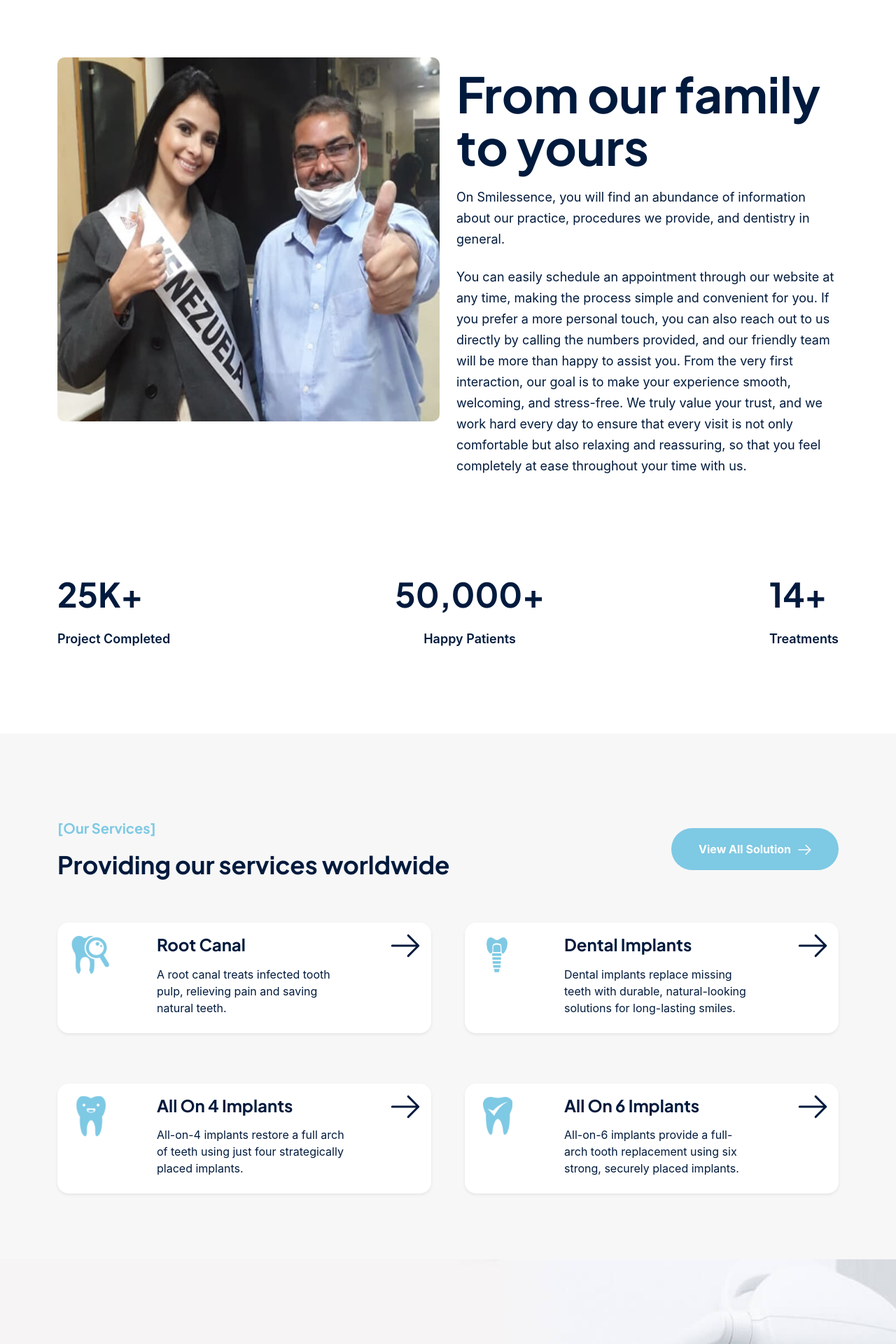
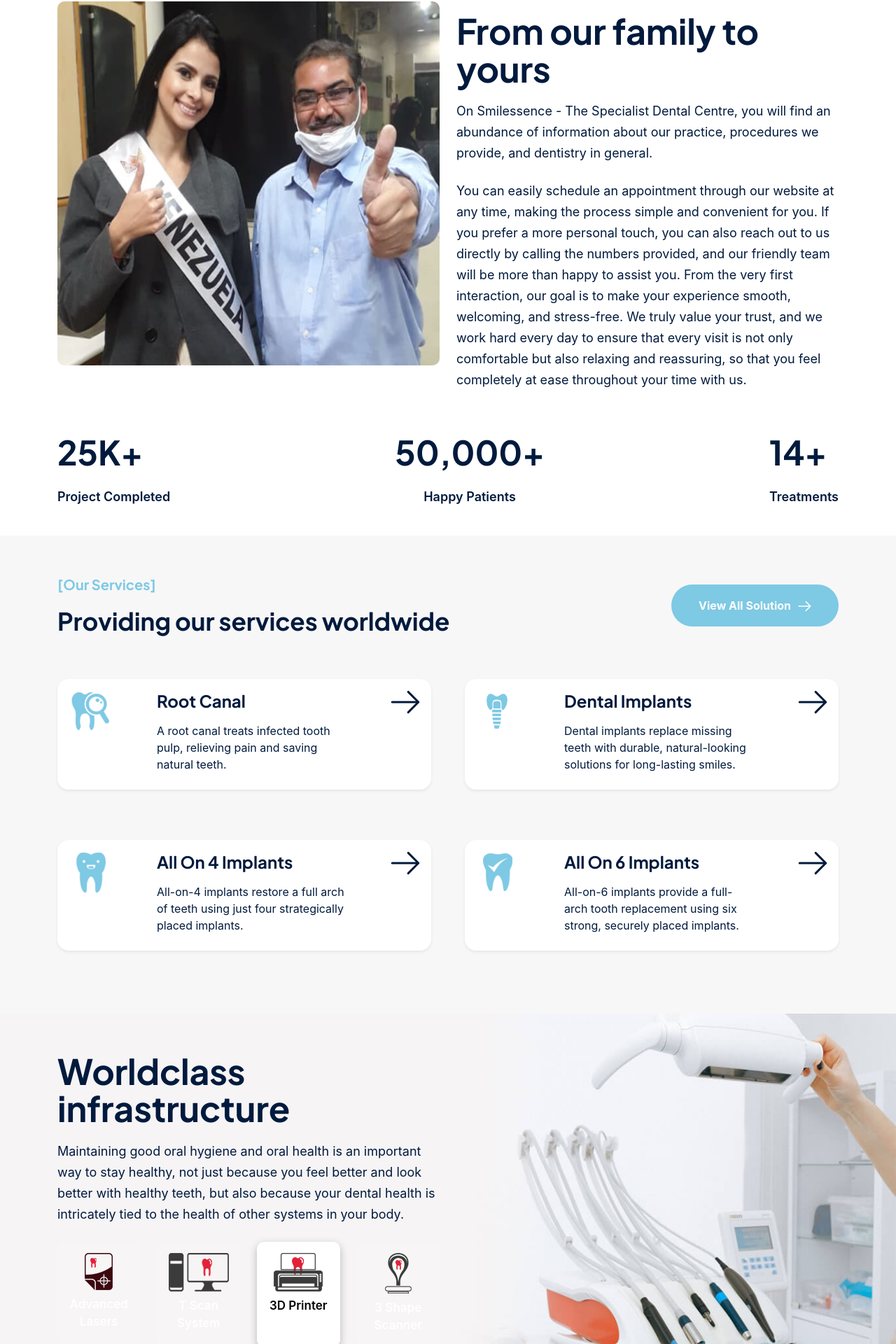
Before and after one commit to harry247302/smilessence-2, a Next.js app: page / in a window 1280 px wide. Shown: the part 838-2758 px from the top of the page at 70% size. Built offline with nearby package versions, Linux system fonts and the light colour scheme.

Commit message:
change in spacing

```diff
--- a/src/components/homes/home-1/AboutHomeOne.tsx
+++ b/src/components/homes/home-1/AboutHomeOne.tsx
@@ -29,8 +29,8 @@ export default function AboutHomeOne() {
             <div className="col-lg-6">
               <div className="luminix-default-content">
                 {/* <h6>[About Us]</h6> */}
-                <h2 className="title">From our family to yours</h2>
-                <p className="text">On Smilessence, you will find an abundance of information about our practice, procedures we provide, and dentistry in general.</p>
+                <h2 className="title" style={{fontSize:"50px"}}>From our family to yours</h2>
+                <p className="text">On Smilessence - The Specialist Dental Centre, you will find an abundance of information about our practice, procedures we provide, and dentistry in general.</p>
                                 <p className="text">You can easily schedule an appointment through our website at any time, making the process simple and convenient for you. If you prefer a more personal touch, you can also reach out to us directly by calling the numbers provided, and our friendly team will be more than happy to assist you. From the very first interaction, our goal is to make your experience smooth, welcoming, and stress-free. We truly value your trust, and we work hard every day to ensure that every visit is not only comfortable but also relaxing and reassuring, so that you feel completely at ease throughout your time with us.</p>
 
                 {/* <div className="luminix-list-icon-content">
--- a/src/components/homes/home-1/BlogHomeOne.tsx
+++ b/src/components/homes/home-1/BlogHomeOne.tsx
@@ -17,7 +17,7 @@ export default function BlogHomeOne() {
           <div className="row">
             <div className="col-xl-7 col-lg-8">
               <h6>[Our Latest News]</h6>
-              <h2 className="title pb-0">Explore our latest blogs </h2>
+              <h2 style={{fontSize:"50px"}} className="title pb-0">Explore our latest blogs </h2>
             </div>
             <div className="col-xl-5 col-lg-4 d-flex align-items-center justify-content-end">
               <div className="luminix-title-btn">
--- a/src/components/homes/home-1/ContactHomeOne.tsx
+++ b/src/components/homes/home-1/ContactHomeOne.tsx
@@ -18,7 +18,7 @@ export default function ContactHomeOne() {
               <div className="luminix-contact-box pl-51">
                 <div className="luminix-contact-title">
                   <h6>[Contact Us Directly]</h6>
-                  <h2 className="title pb-0">Send us a message</h2>
+                  <h2 style={{fontSize:"50px"}} className="title pb-0">Send us a message</h2>
                 </div>
 
                 <form>
--- a/src/components/homes/home-1/TeamHomeOne.tsx
+++ b/src/components/homes/home-1/TeamHomeOne.tsx
@@ -23,7 +23,7 @@ export default function TeamHomeOne({ style_2 }: StyleProps) {
      <div className="luminix-padding-section4">
   <div className="container">
     <div className="luminix-section-title center">
-      <h2 className="title">Our Dentists</h2>
+      <h2 className="itle" style={{fontSize:"50px"}}>Our Dentists</h2>
       <p className="text2">
 Our Dental Clinic has two dental experts available for your convenience:      </p>
     </div>
--- a/src/components/homes/home-1/TestimonialHomeOne.tsx
+++ b/src/components/homes/home-1/TestimonialHomeOne.tsx
@@ -54,7 +54,7 @@ export default function TestimonialHomeOne({ style_2 }: StyleProps) {
         <div className="container">
           <div className="luminix-section-title center">
             {/* {style_2 ? null : <h6>[Client Reviews]</h6>} */}
-            <h3 className="title">Hear what our happy clients say</h3>
+            <h2 className="title" style={{fontSize:"50px",margin:"auto"}}>Hear what our happy clients say</h2>
             <p className="text2">
               We have completed our projects seriously and have many positive
               client reviews that prove our expertise. Some of them are also
--- a/src/components/homes/home-1/WhyChooseHomeOne.tsx
+++ b/src/components/homes/home-1/WhyChooseHomeOne.tsx
@@ -58,7 +58,7 @@ export default function WhyChooseHomeOne() {
           <div className="row">
             <div className="col-lg-6">
               <div className="luminix-default-content">
-                <h3 className="title">Worldclass infrastructure</h3>
+                <h2 style={{ fontSize: "50px" }} className="title">Worldclass infrastructure</h2>
                 <p className="text">
                   Maintaining good oral hygiene and oral health is an important
                   way to stay healthy, not just because you feel better and look
@@ -70,7 +70,7 @@ export default function WhyChooseHomeOne() {
                 <div
                   style={{
                     display: "grid",
-    gridTemplateColumns: "repeat(auto-fit, minmax(150px, 1fr))",
+                    gridTemplateColumns: "repeat(auto-fit, minmax(100px, 1fr))",
                     gap: "24px",
                     marginTop: "20px",
                   }}
```
Also changed, not shown: public/assets/css/app.css, public/assets/css/app.min.css. Lines whose indentation alone changed are shown as unchanged.
